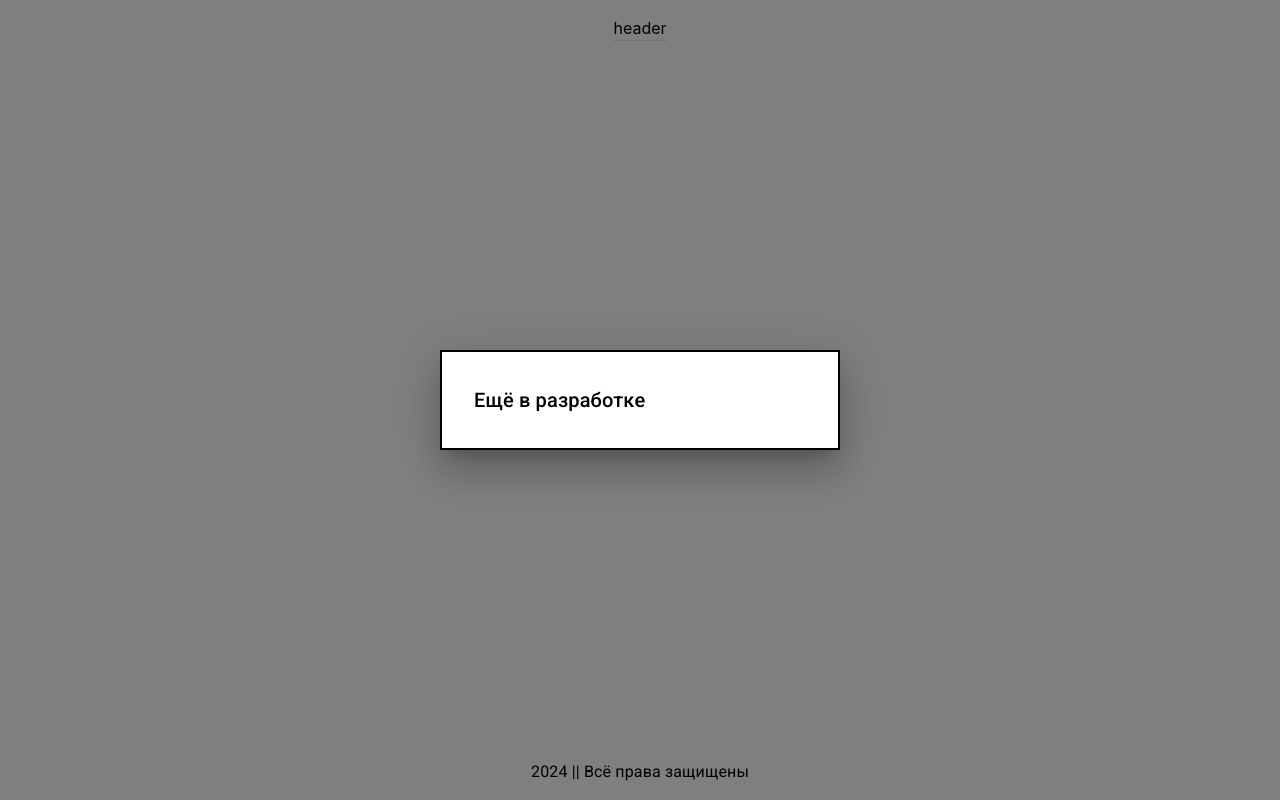
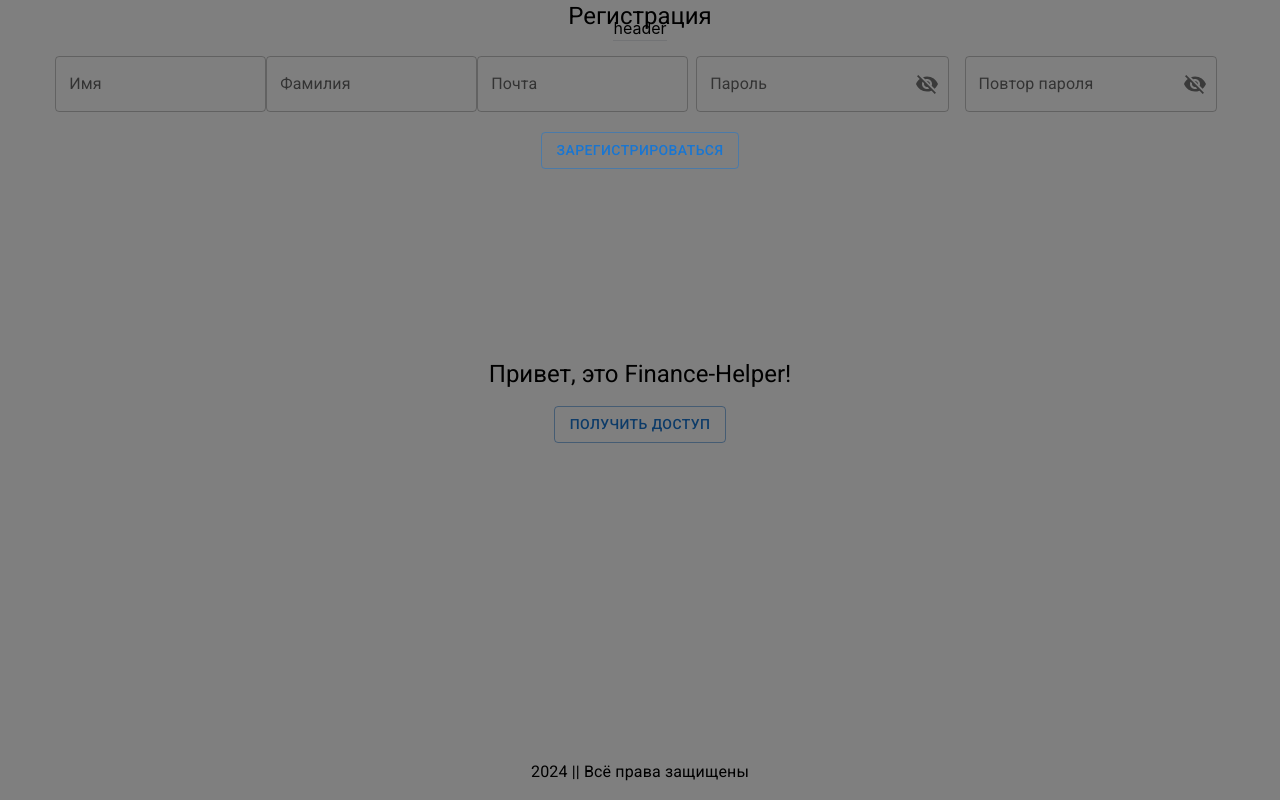
Before and after one commit to officer04/finance-helper, a React (Create React App) app: page / in a window 1280 px wide. Both pictures are taken after a click on the button "ПОЛУЧИТЬ ДОСТУП". Built offline with nearby package versions, Linux system fonts and the light colour scheme.

Commit message:
I wrote the registration form FINANCEHELPER-9

```diff
--- a/package.json
+++ b/package.json
@@ -6,7 +6,9 @@
     "@emotion/react": "^11.13.3",
     "@emotion/styled": "^11.13.0",
     "@fontsource/roboto": "^5.1.0",
+    "@mui/icons-material": "^6.1.1",
     "@mui/material": "^6.1.1",
+    "@reduxjs/toolkit": "^2.2.7",
     "@testing-library/jest-dom": "^5.17.0",
     "@testing-library/react": "^13.4.0",
     "@testing-library/user-event": "^13.5.0",
@@ -15,12 +17,15 @@
     "@types/react": "^18.3.7",
     "@types/react-dom": "^18.3.0",
     "add": "^2.0.6",
+    "axios": "^1.7.7",
     "i18next": "^23.15.1",
     "i18next-browser-languagedetector": "^8.0.0",
     "i18next-http-backend": "^2.6.1",
     "react": "^18.3.1",
     "react-dom": "^18.3.1",
+    "react-hook-form": "^7.53.0",
     "react-i18next": "^15.0.2",
+    "react-redux": "^9.1.2",
     "react-scripts": "5.0.1",
     "react-use": "^17.5.1",
     "tailwind-merge": "^2.5.2",
--- a/public/locales/ru/translation.json
+++ b/public/locales/ru/translation.json
@@ -4,5 +4,12 @@
   },
   "button": "Получить доступ",
   "footerText": "Всё права защищены",
-  "modalText": "Ещё в разработке"
+  "modalText": "Ещё в разработке",
+  "inputNameUser": "Имя",
+  "inputLastNameUser": "Фамилия",
+  "inputEmailUser": "Почта",
+  "inputPasswordUser": "Пароль",
+  "inputRepeatPasswordUser": "Повтор пароля",
+  "buttonRegister": "Зарегистрироваться",
+  "registerTitle": "Регистрация"
 }
--- /dev/null
+++ b/src/components/shared/form-register.tsx
@@ -0,0 +1,143 @@
+import React, { FC, useState } from 'react';
+import { useForm, SubmitHandler } from 'react-hook-form';
+import TextField from '@mui/material/TextField';
+import FormControl from '@mui/material/FormControl';
+import InputLabel from '@mui/material/InputLabel';
+import OutlinedInput from '@mui/material/OutlinedInput';
+import InputAdornment from '@mui/material/InputAdornment';
+import IconButton from '@mui/material/IconButton';
+import Visibility from '@mui/icons-material/Visibility';
+import VisibilityOff from '@mui/icons-material/VisibilityOff';
+import Button from '@mui/material/Button';
+import { useTranslation } from 'react-i18next';
+import Typography from '@mui/material/Typography';
+
+interface Props {}
+
+interface IFormInput {
+  name: string;
+  lastName: string;
+  email: string;
+  password: string;
+}
+
+const style = {
+  position: 'absolute' as 'absolute',
+  top: '50%',
+  left: '50%',
+  transform: 'translate(-50%, -50%)',
+  width: 400,
+  bgcolor: 'background.paper',
+  border: '2px solid #000',
+  boxShadow: 24,
+  p: 4,
+};
+
+export const FormRegister: FC<Props> = ({}) => {
+  const [showPassword, setShowPassword] = useState(false);
+  const { t, i18n } = useTranslation();
+  const {
+    register,
+    handleSubmit,
+    formState: { errors, isValid },
+  } = useForm<IFormInput>();
+  const handleClickShowPassword = () => setShowPassword((show) => !show);
+
+  const handleMouseDownPassword = (event: React.MouseEvent<HTMLButtonElement>) => {
+    event.preventDefault();
+  };
+
+  const handleMouseUpPassword = (event: React.MouseEvent<HTMLButtonElement>) => {
+    event.preventDefault();
+  };
+
+  const onSubmit: SubmitHandler<IFormInput> = (data) => console.log(data);
+  return (
+    <form onSubmit={handleSubmit(onSubmit)}>
+      <Typography variant="h5" marginBottom={2} textAlign={'center'} component="h1">
+        {t('registerTitle')}
+      </Typography>
+      <div className="text-center mb-3">
+        <TextField
+          {...errors?.name}
+          {...register('name', {
+            required: true,
+            maxLength: 32,
+            minLength: 2,
+            // pattern: { value: /^([A-Za-z\-\']{1,50})|([А-Яа-я\-\']{1,50})$/, message: '' },
+          })}
+          id="outlined-number"
+          label={t('inputNameUser')}
+          margin="dense"
+        />
+        {errors?.name && (
+          <div>
+            {/* <img src={exclamation} /> */}
+            <p>{errors.name.message}</p>
+          </div>
+        )}
+        <TextField
+          {...register('lastName')}
+          id="outlined-error"
+          label={t('inputLastNameUser')}
+          margin="dense"
+        />
+        <TextField
+          {...register('email')}
+          id="outlined-error"
+          label={t('inputEmailUser')}
+          margin="dense"
+        />
+        <FormControl sx={{ m: 1, width: '25ch' }} variant="outlined">
+          <InputLabel htmlFor="outlined-adornment-password">{t('inputPasswordUser')}</InputLabel>
+          <OutlinedInput
+            id="outlined-adornment-password"
+            type={showPassword ? 'text' : 'password'}
+            endAdornment={
+              <InputAdornment position="end">
+                <IconButton
+                  aria-label="toggle password visibility"
+                  onClick={handleClickShowPassword}
+                  onMouseDown={handleMouseDownPassword}
+                  onMouseUp={handleMouseUpPassword}
+                  edge="end"
+                >
+                  {!showPassword ? <VisibilityOff /> : <Visibility />}
+                </IconButton>
+              </InputAdornment>
+            }
+            label="Password"
+          />
+        </FormControl>
+        <FormControl sx={{ m: 1, width: '25ch' }} variant="outlined">
+          <InputLabel htmlFor="outlined-adornment-password">
+            {t('inputRepeatPasswordUser')}
+          </InputLabel>
+          <OutlinedInput
+            id="outlined-adornment-password"
+            type={showPassword ? 'text' : 'password'}
+            endAdornment={
+              <InputAdornment position="end">
+                <IconButton
+                  aria-label="toggle password visibility"
+                  onClick={handleClickShowPassword}
+                  onMouseDown={handleMouseDownPassword}
+                  onMouseUp={handleMouseUpPassword}
+                  edge="end"
+                >
+                  {!showPassword ? <VisibilityOff /> : <Visibility />}
+                </IconButton>
+              </InputAdornment>
+            }
+            label="RepeatPassword"
+          />
+        </FormControl>
+      </div>
+      <div className="text-center">
+        <Button variant="outlined" type='submit' size="medium">
+          {t('buttonRegister')}
+        </Button>
+      </div>
+    </form>
+  );
+};
--- a/src/components/shared/home.tsx
+++ b/src/components/shared/home.tsx
@@ -1,27 +1,14 @@
 import { useTranslation } from 'react-i18next';
 import Button from '@mui/material/Button';
-import { FC, useEffect, useRef, useState } from 'react';
-import { useClickAway } from 'react-use';
-import { ApplicationLanguage, DefaultApplicationLanguage } from '../../lib/constans';
+import { FC, useState } from 'react';
 import Modal from '@mui/material/Modal';
-import Box from '@mui/material/Box';
 import Typography from '@mui/material/Typography';
+import { FormRegister } from './form-register';
 
 interface Props {
   className?: string;
 }
 
-const style = {
-  position: 'absolute' as 'absolute',
-  top: '50%',
-  left: '50%',
-  transform: 'translate(-50%, -50%)',
-  width: 400,
-  bgcolor: 'background.paper',
-  border: '2px solid #000',
-  boxShadow: 24,
-  p: 4,
-};
 
 export const Home: FC<Props> = ({ className }) => {
   const { t, i18n } = useTranslation();
@@ -31,7 +18,7 @@
 
   return (
     <div>
-      <div className='text-center'>
+      <div className="text-center">
         <Typography variant="h5" marginBottom={2} component="h1">
           {t('title')}
         </Typography>
@@ -46,11 +33,7 @@
         aria-labelledby="modal-modal-title"
         aria-describedby="modal-modal-description"
       >
-        <Box sx={style}>
-          <Typography id="modal-modal-title" variant="h6" component="h2">
-            {t('modalText')}
-          </Typography>
-        </Box>
+        <FormRegister />
       </Modal>
     </div>
   );
--- /dev/null
+++ b/src/redux/hooks.ts
@@ -0,0 +1,5 @@
+import { useDispatch, useSelector } from 'react-redux'
+import type { RootState, AppDispatch } from './store'
+
+export const useAppDispatch = useDispatch.withTypes<AppDispatch>()
+export const useAppSelector = useSelector.withTypes<RootState>()
--- /dev/null
+++ b/src/redux/index.ts
@@ -0,0 +1,5 @@
+import axios from "axios"
+
+export const instants = axios.create({
+  baseURL: "sdf"
+})
--- /dev/null
+++ b/src/redux/store.ts
@@ -0,0 +1,11 @@
+import { configureStore } from "@reduxjs/toolkit";
+import userSlice from "./user/userSlice";
+
+export const store = configureStore({
+  reducer: {
+    user: userSlice
+  },
+});
+
+export type RootState = ReturnType<typeof store.getState>;
+export type AppDispatch = typeof store.dispatch;
--- /dev/null
+++ b/src/redux/user/userSlice.ts
@@ -0,0 +1,46 @@
+import { createAsyncThunk, createSlice } from '@reduxjs/toolkit'
+import type { PayloadAction } from '@reduxjs/toolkit'
+import { RootState } from '../store'
+
+interface CounterState {
+  value: number
+}
+
+// const fetchUserById = createAsyncThunk(
+//   'users/fetchByIdStatus',
+//   async (userId: number, thunkAPI) => {
+//     const response = await userAPI.fetchById(userId)
+//     return response.data
+//   },
+// )
+
+
+const initialState: CounterState = {
+  value: 0,
+}
+
+export const userSlice = createSlice({
+  name: 'user',
+  initialState,
+  reducers: {
+    increment: (state) => {
+      state.value += 1
+    },
+    decrement: (state) => {
+      state.value -= 1
+    },
+    incrementByAmount: (state, action: PayloadAction<number>) => {
+      state.value += action.payload
+    },
+  },
+  extraReducers: (builder) => {
+    // builder.addCase(fetchUserById.fulfilled, (state, action) => {
+    // })
+  },
+})
+
+export const { increment, decrement, incrementByAmount } = userSlice.actions
+
+// export const selectCount = (state: RootState) => state.counter.value
+
+export default userSlice.reducer
```
Also changed, not shown: public/locales/en/translation.json (+8 -1 lines), 1 other file (tests, documents, lock files or other folders).
